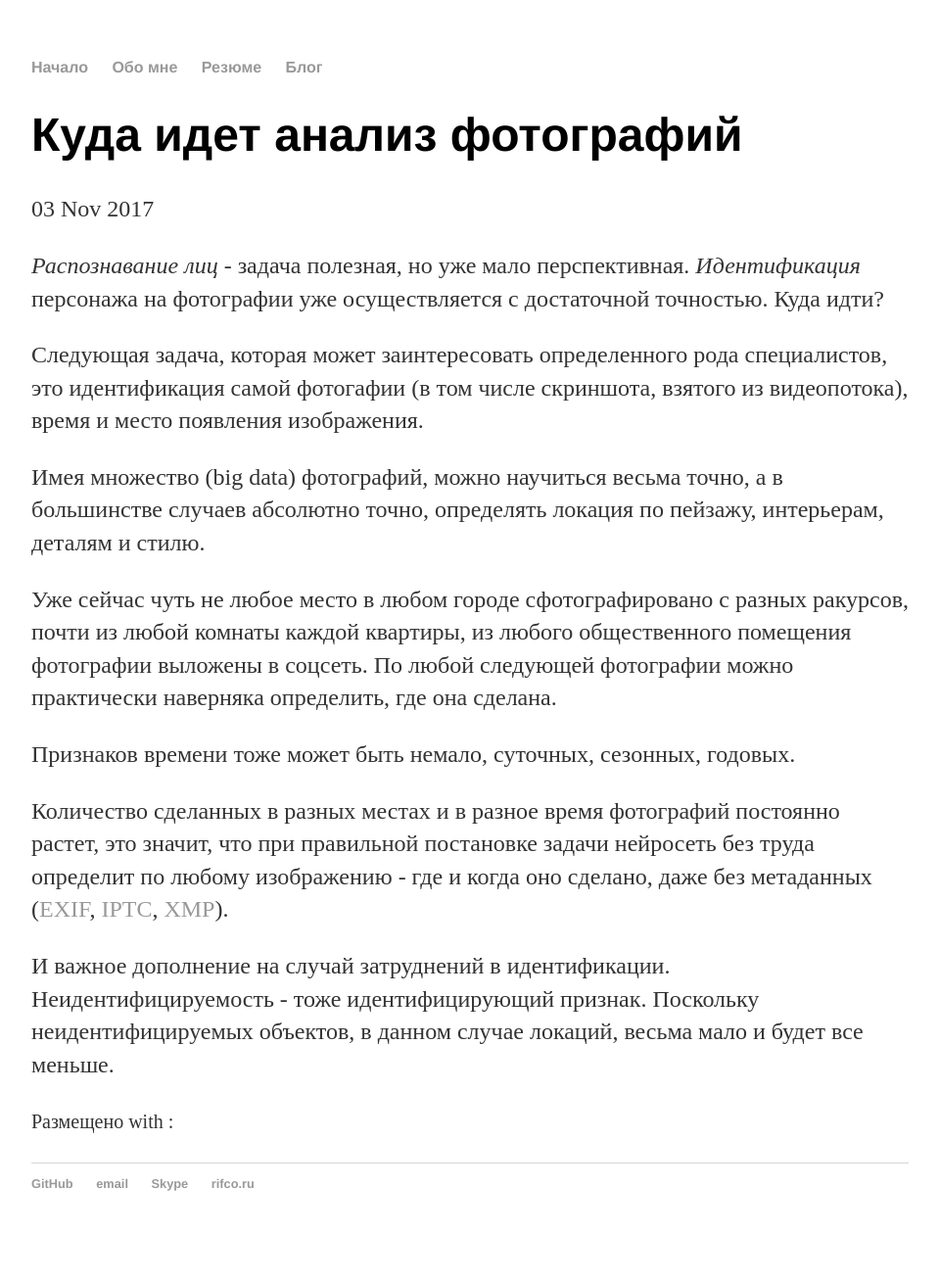
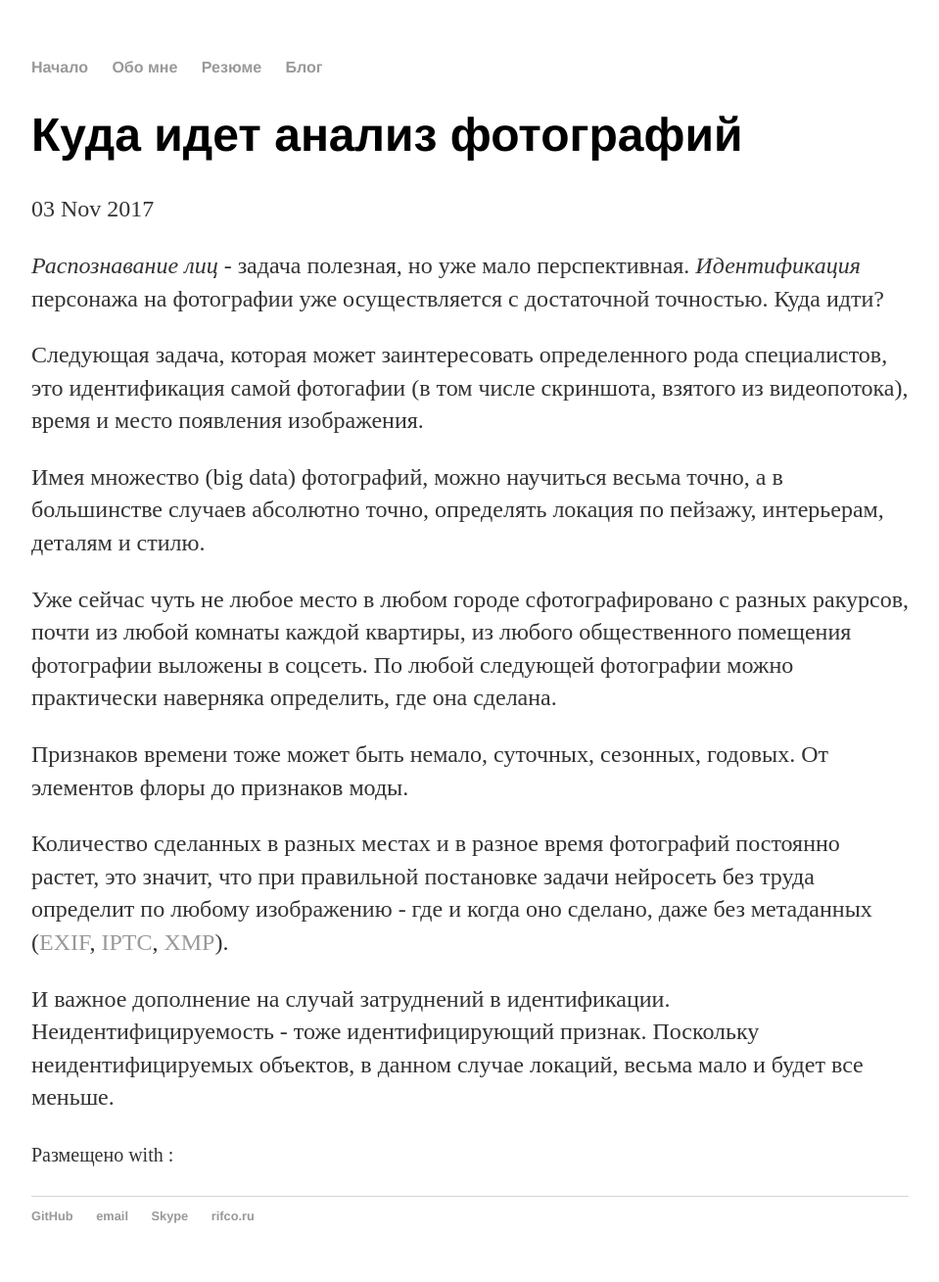
Before and after one commit to komstin/komstin.github.io, a Jekyll site: the page built from _posts/2017-11-03-Куда-идет-анализ-фотографий.md, in a window 1280 px wide. Shown: the whole page at 98% size, without its empty margins (160-1119 px from the left). Built offline with Jekyll 4.4.1, drawn with Linux system fonts in a browser that asks for light colours; before the commit the page ends 1276 px from its top, so only the background shows below that.

Commit message:
Update 2017-11-03-Куда-идет-анализ-фотографий.md

```diff
--- a/_posts/2017-11-03-Куда-идет-анализ-фотографий.md
+++ b/_posts/2017-11-03-Куда-идет-анализ-фотографий.md
@@ -14,7 +14,7 @@ tags: [machine-learning, image-processing]
 
 Уже сейчас чуть не любое место в любом городе сфотографировано с разных ракурсов, почти из любой комнаты каждой квартиры, из любого общественного помещения фотографии выложены в соцсеть. По любой следующей фотографии можно практически наверняка определить, где она сделана.
 
-Признаков времени тоже может быть немало, суточных, сезонных, годовых.
+Признаков времени тоже может быть немало, суточных, сезонных, годовых. От элементов флоры до признаков моды.
 
 Количество сделанных в разных местах и в разное время фотографий постоянно растет, это значит, что при правильной постановке задачи нейросеть без труда определит по любому изображению - где и когда оно сделано, даже без метаданных ([EXIF](https://ru.wikipedia.org/wiki/EXIF), [IPTC](https://ru.wikipedia.org/wiki/IPTC), [XMP](https://ru.wikipedia.org/wiki/Extensible_Metadata_Platform)).
 
```
